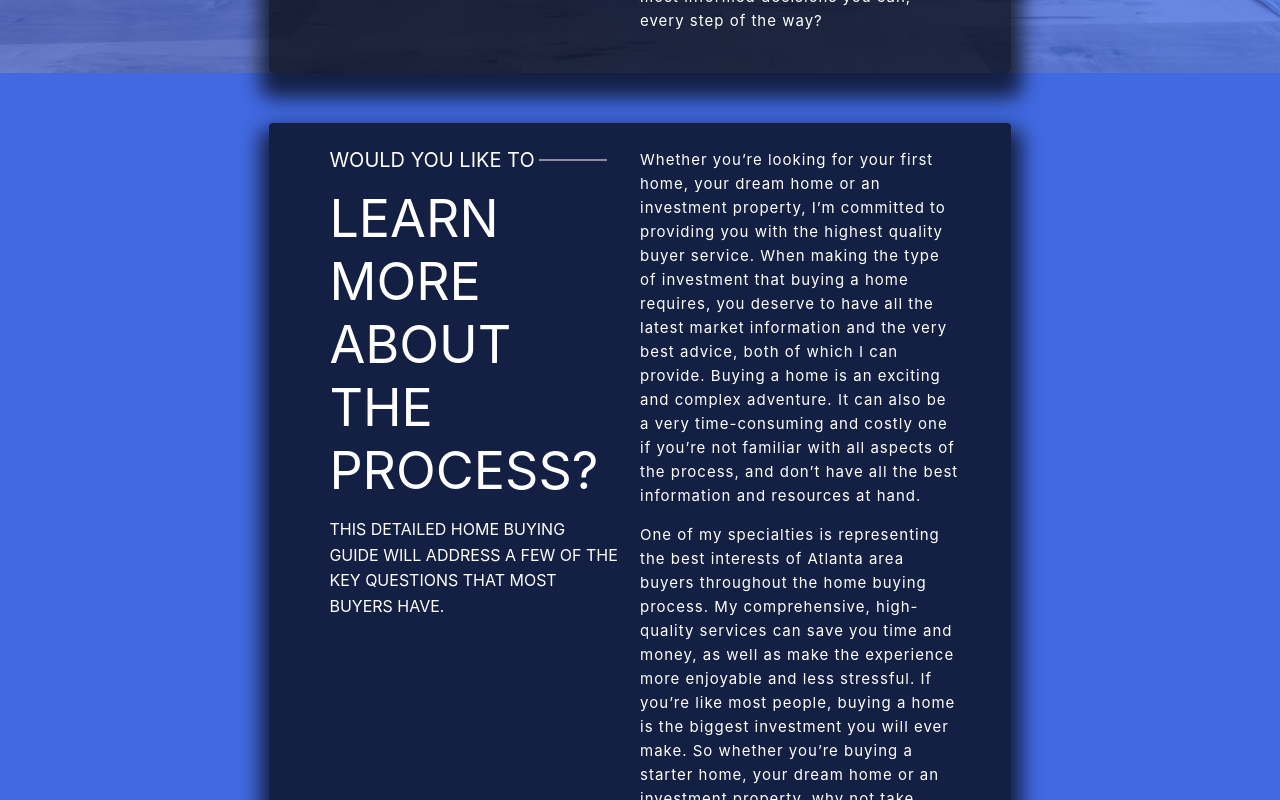
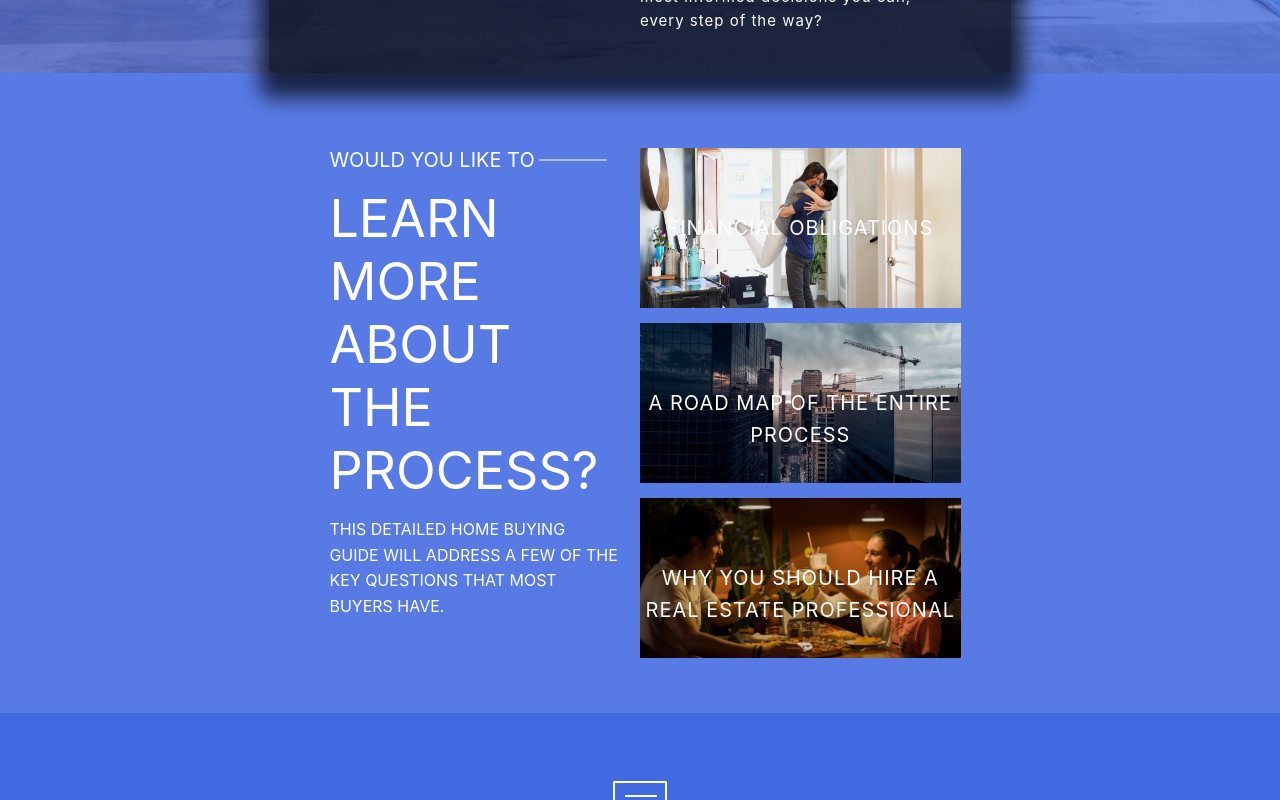
Before and after one commit to ArizonaMangoJuice/Home-Brokers, a React (Create React App) app: page /buyers in a window 1280 px wide. Shown: the part 1600-2400 px from the top of the page. Built offline with nearby package versions, Linux system fonts and the light colour scheme.

Commit message:
added small image links and component

```diff
--- a/src/components/BuyerJumbo/BuyerJumbo.css
+++ b/src/components/BuyerJumbo/BuyerJumbo.css
@@ -155,3 +155,7 @@
     opacity: .5;
     margin-left: 15px;
 }
+
+.alternate-background{
+    background-color: #577ae4;
+}
--- a/src/components/BuyerJumbo/BuyerJumbo.js
+++ b/src/components/BuyerJumbo/BuyerJumbo.js
@@ -2,6 +2,7 @@ import React from 'react'
 import './BuyerJumbo.css'
 
 import {Link} from 'react-router-dom'
+import ImageLink from '../ImageLink/ImageLink'
 
 export default function BuyerJumbo(){
     return (
@@ -34,17 +35,18 @@ export default function BuyerJumbo(){
                     </div>
                 </div>
             </div>
-            <div className='mch for-buyers-color relative'>
-                <div className='container-b-info'>
-                        <div className='title-and-info readable-color'>
+            <div className='mch for-buyers-color alternate-background relative'>
+                <div className='container-b-info ' >
+                        <div className='title-and-info '>
                             <div className='page-info-container'>
                                 <p className='page-info-title relative bb'>WOULD YOU LIKE TO</p>
                                 <p className='page-info-long-title'>LEARN MORE ABOUT THE PROCESS?</p>
                                 <p className='page-info-block'>THIS DETAILED HOME BUYING GUIDE WILL ADDRESS A FEW OF THE KEY QUESTIONS THAT MOST BUYERS HAVE.</p>
                             </div>
                             <div className='page-info-long-info'>
-                                <p>Whether you’re looking for your first home, your dream home or an investment property, I’m committed to providing you with the highest quality buyer service. When making the type of investment that buying a home requires, you deserve to have all the latest market information and the very best advice, both of which I can provide. Buying a home is an exciting and complex adventure. It can also be a very time-consuming and costly one if you’re not familiar with all aspects of the process, and don’t have all the best information and resources at hand.</p>
-                                <p>One of my specialties is representing the best interests of Atlanta area buyers throughout the home buying process. My comprehensive, high-quality services can save you time and money, as well as make the experience more enjoyable and less stressful. If you’re like most people, buying a home is the biggest investment you will ever make. So whether you’re buying a starter home, your dream home or an investment property, why not take advantage of my experience as a local market expert for Atlanta to make the most informed decisions you can, every step of the way?</p>
+                                <ImageLink title="FINANCIAL OBLIGATIONS" imgLink='hugging.jpg'/>
+                                <ImageLink title="A ROAD MAP OF THE ENTIRE PROCESS" imgLink='denver.jpg'/>
+                                <ImageLink title="WHY YOU SHOULD HIRE A REAL ESTATE PROFESSIONAL" imgLink='family.jpg'/>
                             </div>
                         </div>
                 </div>
--- /dev/null
+++ b/src/components/ImageLink/ImageLink.css
@@ -0,0 +1,28 @@
+.small-picture-link{
+   width: 100%;
+   height: 160px;
+   /* border: 1px solid red; */
+   overflow: hidden;
+   margin-bottom: 15px;
+
+}
+
+
+.small-link-picture{
+    object-fit: cover;
+    width: 100%;
+    height: 100%;
+    background-position:center center;
+    background-size: cover;
+    overflow: hidden;
+}
+
+.small-link-title{
+    color: white;
+    position: absolute;
+    top: 40%;
+    font-size: 20px;
+    width: 100%;
+    text-align: center;
+    z-index: 3;
+}
--- /dev/null
+++ b/src/components/ImageLink/ImageLink.js
@@ -0,0 +1,34 @@
+import React from 'react'
+import './ImageLink.css'
+import {
+    Link
+} from 'react-router-dom'
+
+
+export default class ImageLink extends React.Component{
+    constructor(props){
+        super(props)
+        this.state = {
+            hovered: false
+        }
+    }
+
+    darkScreen() {
+        this.setState({hovered: !this.state.hovered})
+    }
+
+    render(){
+        return (
+            <Link onMouseEnter={() => this.darkScreen()}
+                    onMouseLeave={() => this.darkScreen()}
+                    to='/buyers'
+                    className='a-format' href='#'>
+                    <div className='small-picture-link relative'>
+                        <div className={this.state.hovered ? 'dark' : ''}></div>
+                        <img className={this.state.hovered ? 'small-link-picture scale' : 'small-link-picture'} src={require('../../images/' + this.props.imgLink)} />
+                        <p className='small-link-title'>{this.props.title}</p>
+                    </div>
+            </Link>
+        )
+    }
+}
```
